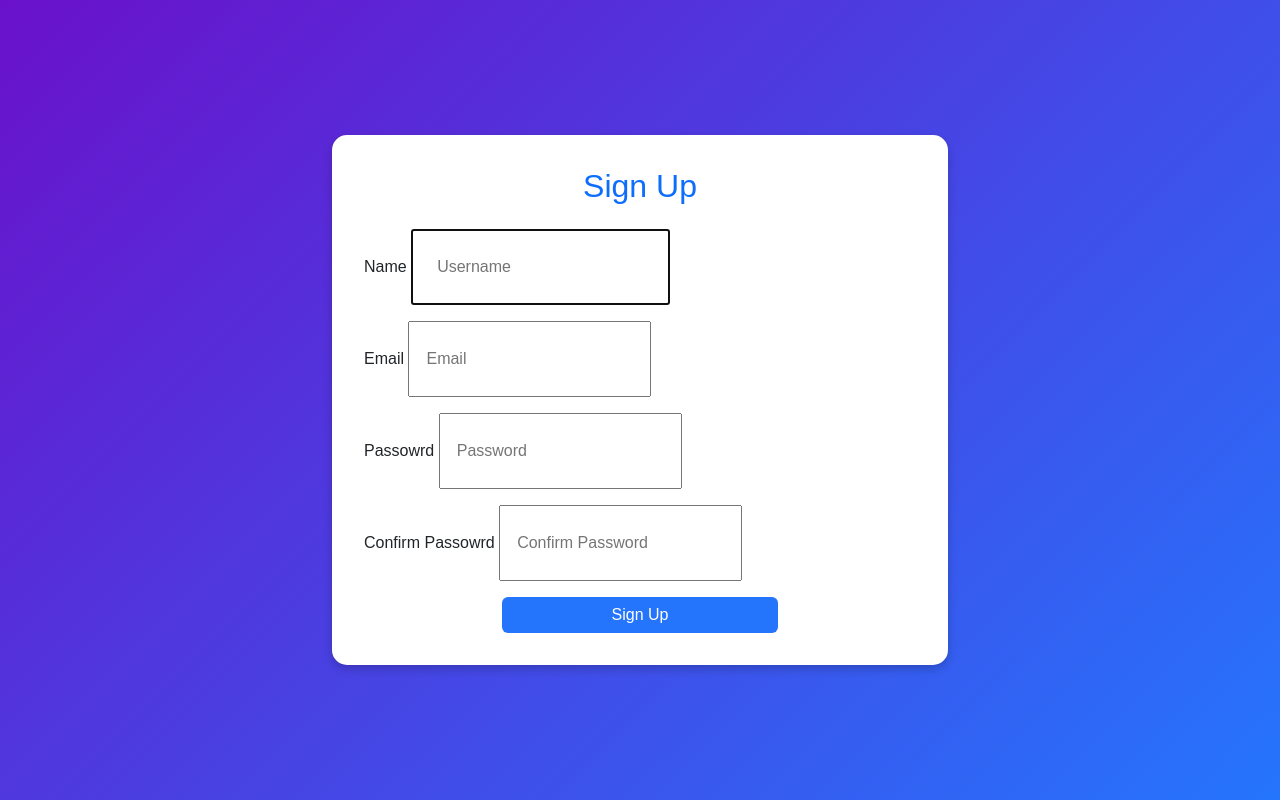
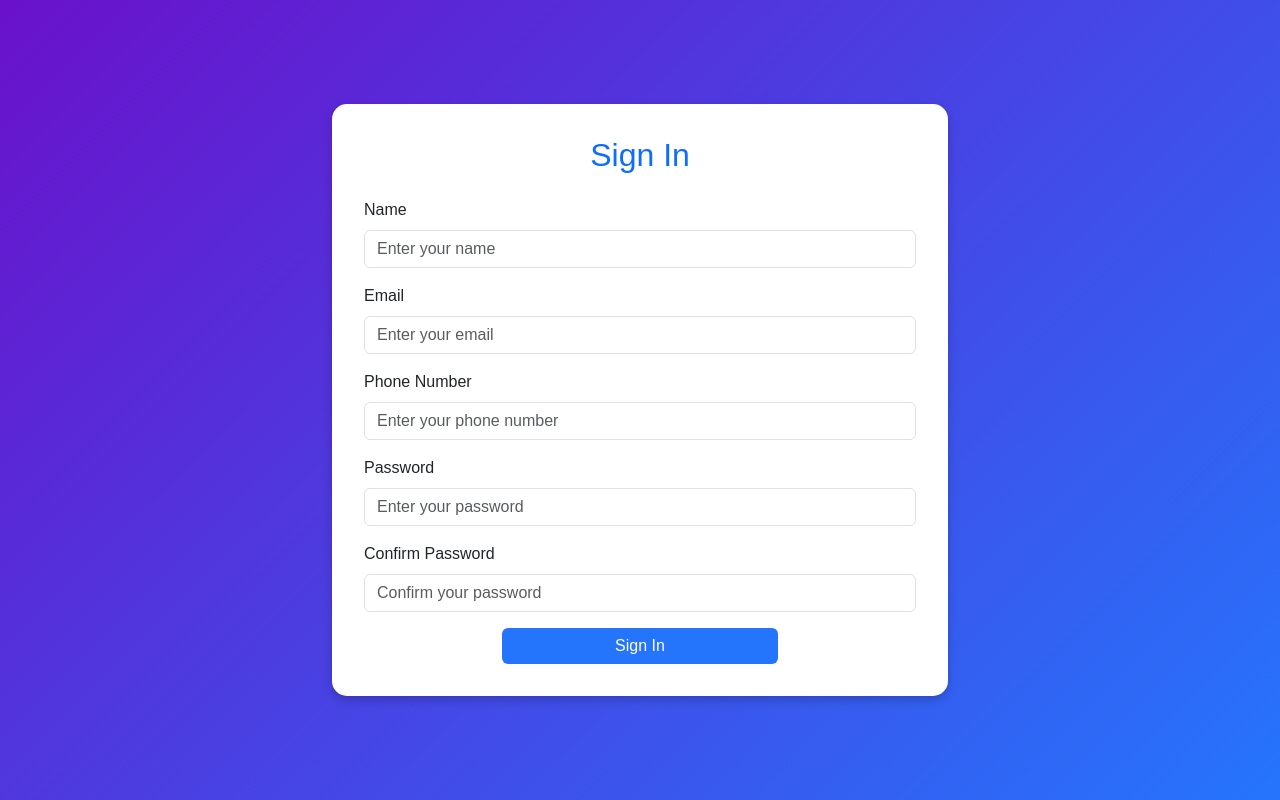
Before and after one commit to sidhantnaik/Car_Price_Prediction, a Django app: page /signup in a window 1280 px wide. Run offline with Django 5.2, Linux system fonts and the light colour scheme; some libraries are stand-ins or nearby versions.

Commit message:
Complete working project

```diff
--- a/Car_Price_Prediction/Home/admin.py
+++ b/Car_Price_Prediction/Home/admin.py
@@ -1,5 +1,6 @@
 from django.contrib import admin
-from Home.models import Contact
+from Home.models import Contact,UserData
 
 # Register your models here.
 admin.site.register(Contact)
+admin.site.register(UserData)
--- a/Car_Price_Prediction/Home/forms.py
+++ /dev/null
@@ -1,58 +0,0 @@
-from django import forms
-# from django.contrib.auth.forms import UserCreationForm, AthenticationForm
-# from django.contrib.auth.forms import AuthenticationForm
-from django.contrib.auth.forms import UserCreationForm, AuthenticationForm
-from django.contrib.auth.models import User
-
-
-class LoginForm(AuthenticationForm):
-    username = forms.CharField(
-        widget=forms.TextInput(
-            attrs={"placeholder": "Username", "class": "w-full px-4 p-4 rounded-xl"}
-        )
-    )
-    password = forms.CharField(
-        widget=forms.PasswordInput(
-            attrs={"placeholder": "Password", "class": "w-full px-3 p-4 rounded-xl"}
-        )
-    )
-
-
-class SignupForm(UserCreationForm):
-    class Meta:
-        model = User
-        fields = ( "username", "email", "password1", "password2")
-
-    username = forms.CharField(
-        widget=forms.TextInput(
-            attrs={"placeholder": "Username", "class": "w-full px-4 p-4 rounded-xl"}
-        )
-    )
-
-    email = forms.EmailField(
-        widget=forms.EmailInput(
-            attrs={"placeholder": "Email", "class": "w-full px-3 p-4 rounded-xl"}
-        )
-    )
-
-    # phone = forms.IntegerField(
-    #     max_value=12,
-    #     widget=forms.PasswordInput(
-    #         attrs={"placeholder": "Mobile", "class": "w-full px-3 p-4 rounded-xl"}
-    #     )
-    # )
-
-    password1 = forms.CharField(
-        widget=forms.PasswordInput(
-            attrs={"placeholder": "Password", "class": "w-full px-3 p-4 rounded-xl"}
-        )
-    )
-
-    password2 = forms.CharField(
-        widget=forms.PasswordInput(
-            attrs={
-                "placeholder": "Confirm Password",
-                "class": "w-full px-3 p-4 rounded-xl",
-            }
-        )
-    )
--- a/Car_Price_Prediction/Home/helper.py
+++ b/Car_Price_Prediction/Home/helper.py
@@ -72,6 +72,7 @@ class GETDATA:
         model = RandomForestRegressor()
         model.fit(X_train, y_train)
 
+
         input_row = pd.DataFrame([{
             'name': int(input_data['name']),
             'year': int(input_data['year']),
--- a/Car_Price_Prediction/Home/urls.py
+++ b/Car_Price_Prediction/Home/urls.py
@@ -1,17 +1,16 @@
 from django.contrib import admin
 from django.urls import path
 from Home import views
-from django.contrib.auth import views as auth_views
-from Home.forms import LoginForm
+
 
 app_name = 'home'
 
 urlpatterns = [
-        path("", views.index, name='home' ),
+        path("index", views.index, name='home' ),
         path("about",views.about,name='about'),
         path("contact",views.contact,name='contact'),
-        # path("login",views.login,name='login'),
-        path("login",auth_views.LoginView.as_view(template_name='login.html',authentication_form=LoginForm),name='login'),
-        path("signup",views.signup,name='signup'),
+        path("login",views.loginUser,name='login'),
+        path("signup",views.signupUser,name='signup'),
         path("logout",views.logoutUser,name='logout'),
+        path("",views.loginUser,name='default'),
 ]
--- a/Car_Price_Prediction/Home/views.py
+++ b/Car_Price_Prediction/Home/views.py
@@ -1,13 +1,13 @@
 from django.http import JsonResponse
 from django.shortcuts import render,HttpResponse,redirect
 from datetime import datetime
-from Home.models import Contact,Signin
+from Home.models import Contact,UserData
 from django.contrib.auth.models import User
 from django.contrib.auth import logout,authenticate,login
 from django.contrib import messages
 from Home.helper import GETDATA
+from django.contrib.auth.hashers import make_password,check_password
 
-from .forms import SignupForm
 
 
 def index(request):
@@ -17,16 +17,16 @@ def index(request):
     if request.method == "POST":
         input_data = {
             'name': request.POST.get('car_brand'),
-            'year': int(request.POST.get('year')),
-            'km': float(request.POST.get('km')),
+            'year': request.POST.get('year'),
+            'km': request.POST.get('km'),
             'fuel': request.POST.get('fuel_type'),
             'seller_type': request.POST.get('seller_type'),
             'transmission': request.POST.get('transmission'),
             'owner': request.POST.get('owner'),
-            'mileage': float(request.POST.get('mileage')),
-            'engine': float(request.POST.get('engine')),
-            'max_power': float(request.POST.get('max_pow')),
-            'seats': int(request.POST.get('seats')),
+            'mileage': request.POST.get('mileage'),
+            'engine': request.POST.get('engine'),
+            'max_power': request.POST.get('max_pow'),
+            'seats': request.POST.get('seats'),
         }
 
         prediction = data_getter.get_prediction(input_data)
@@ -34,39 +34,6 @@ def index(request):
 
     return render(request, 'index.html', context)
 
-
-# def loginUser(request):
-#     if request.method == "POST":
-#         username = request.POST.get('username')
-#         password = request.POST.get('password')
-
-#         user = authenticate(username=username, password=password)
-
-#         if user is not None:
-#             login(request, user)
-#             return redirect("/index")
-#         else:
-#             messages.error(request, "Invalid username or password.")
-#             return render(request, "login.html")
-
-#     return render(request, "login.html")
-
-# def signup(request):
-#     if request.method == "POST":
-#         name = request.POST.get('name')
-#         email = request.POST.get('email')
-#         phone = request.POST.get('phone')
-#         passw = request.POST.get('passw')
-#         confpass=request.POST.get('confpass')
-
-#         if confpass==passw:
-#             signin = Signin(name=name, email=email, phone=phone,passw=passw)
-#             signin.save()
-#             messages.success(request,"Sign in succefully.")
-#         else:
-#             messages.warning(request,"unable to Sign in. ")
-
-#     return render(request, "signup.html")
 
 def about(request):
     messages.success(request,"ohh yeah !")
@@ -88,19 +55,37 @@ def logoutUser(request):
     return redirect('/login')
 
 
-def signup(request):
+def signupUser(request):
     if request.method=='POST':
-        form=SignupForm(request.POST)
+        name = request.POST['name']
+        email = request.POST['email']
+        phone=request.POST['phone']
+        password = request.POST['passw']
+        confirm_password = request.POST['confpass']
 
-        if form.is_valid():
-            form.save()
+        if password==confirm_password:
+            user = UserData(name=name, email=email, phone=phone, password=make_password(password))
+            user.save()
+            # messages.success(request,"your data is submitted succefully.")
+        return redirect('/login')
 
-            return redirect('/login/')
+    return render(request, 'signup.html')
 
-    else:
-        form=SignupForm()
 
-    return render(request,'signup.html',
-                  {
-                      'form':form
-                  })
+def loginUser(request):
+    if request.method == 'POST':
+        name = request.POST['name']
+        password = request.POST['password']
+
+        try:
+            user = UserData.objects.get(name=name)
+        except UserData.DoesNotExist:
+            return render(request, 'login.html', {'error': 'Invalid email or password'})
+
+        if check_password(password, user.password):
+            # Perform login (set session, etc.)
+            return redirect('/index')
+        else:
+            return render(request, 'login.html', {'error': 'Invalid user or password'})
+
+    return render(request,"login.html")
--- a/Car_Price_Prediction/Templates/add_new_car_data.html
+++ b/Car_Price_Prediction/Templates/add_new_car_data.html
@@ -4,7 +4,7 @@
 <h1>Add New Car Data</h1>
 
 {% if message %}
-<div class="alert alert-success">{{ message }}</div>
+<div class="alert alert-success alert-dismissiible fade show">{{ message }}</div>
 {% endif %}
 
 <form method="post">
--- a/Car_Price_Prediction/Templates/index.html
+++ b/Car_Price_Prediction/Templates/index.html
@@ -9,7 +9,6 @@
                 <h2 class="mx-4">Car Price Prediction</h2>
             </div>
             <br>
-            <h4 class="text-center">Welocme {{request.user}}</h4>
             <div class="card-body">
                 <form id="predictionForm">
                     {% csrf_token %}
@@ -28,7 +27,7 @@
                         <!-- Year of Launch -->
                         <div class="form-group mb-4">
                             <label for="year" class="form-label">Select Year</label>
-                            <input type="range" name="year" id="year" max="2023" min="1990" class="form-range border-primary" oninput="updateYearValue(this.value)">
+                            <input type="range"  name="year" id="year" max="2023" min="1990" class="form-range border-primary"  oninput="updateYearValue(this.value)">
                             <small id="year_value" class="form-text text-muted">Year: 1990</small>
                         </div> <br>
 
--- a/Car_Price_Prediction/Templates/login.html
+++ b/Car_Price_Prediction/Templates/login.html
@@ -1,3 +1,4 @@
+
 <!DOCTYPE html>
 <html lang="en">
 
@@ -44,11 +45,11 @@
 <body class="d-flex justify-content-center align-items-center">
     <div class="form-container col-10 col-md-8 col-lg-5">
         <h2 class="text-center text-primary mb-4">Login</h2>
-        <form method="post" action="/">
+        <form method="post" action="/login">
             {% csrf_token %}
             <div class="mb-3">
                 <label for="txtuser" class="form-label">Username</label>
-                <input type="text" id="txtuser" name="username" class="form-control" placeholder="Enter your name" required>
+                <input type="text" id="txtuser" name="name" class="form-control" placeholder="Enter your name" required>
             </div>
             <div class="mb-3">
                 <label for="txtpass" class="form-label">Password</label>
--- a/Car_Price_Prediction/Templates/signup.html
+++ b/Car_Price_Prediction/Templates/signup.html
@@ -1,15 +1,13 @@
 <!DOCTYPE html>
 <html lang="en">
+
 <head>
     <title>Sign In</title>
-    <link
-      rel="stylesheet"
-      href="/static/bootstrap-5.3.3-dist/bootstrap-5.3.3-dist/css/bootstrap.min.css"
-    />
+    <link rel="stylesheet" href="/static/bootstrap-5.3.3-dist/bootstrap-5.3.3-dist/css/bootstrap.min.css">
     <style>
         body {
             background: linear-gradient(135deg, #6a11cb, #2575fc);
-        font-family: "Poppins", sans-serif;
+            font-family: 'Poppins', sans-serif;
             min-height: 100vh;
         }
 
@@ -45,66 +43,35 @@
 
 <body class="d-flex justify-content-center align-items-center">
     <div class="container col-12 col-md-10 col-lg-6">
-      <form method="post" action="." class="form-container">
+        <form method="post" action="/signup" class="form-container">
             {% csrf_token %}
-        <h2 class="text-center text-primary mb-4">Sign Up</h2>
-
+            <h2 class="text-center text-primary mb-4">Sign In</h2>
             <div class="mb-3">
-          <label class="form-label"> Name</label>
-          {{form.username}}
+                <label for="name" class="form-label">Name</label>
+                <input type="text" name="name" id="name" class="form-control" placeholder="Enter your name" required>
             </div>
-
             <div class="mb-3">
-          <label class="form-label"> Email</label>
-          {{form.email}}
+                <label for="email" class="form-label">Email</label>
+                <input type="email" name="email" id="email" class="form-control" placeholder="Enter your email" required>
             </div>
-
             <div class="mb-3">
-          <label class="form-label"> Passowrd</label>
-          {{form.password1}}
+                <label for="phone" class="form-label">Phone Number</label>
+                <input type="text" name="phone" id="phone" maxlength="11" class="form-control" placeholder="Enter your phone number" required>
             </div>
-
             <div class="mb-3">
-          <label class="form-label"> Confirm Passowrd</label>
-          {{form.password2}}
+                <label for="password" class="form-label">Password</label>
+                <input type="password" name="passw" id="password" class="form-control" placeholder="Enter your password" required>
             </div>
-
-        {% if form.errors or form.non_field_errors %}
-        <div>
-          {% for field in form %} {{field.errors}} {% endfor %}
-          {{form.non_field_errors}}
+            <div class="mb-3">
+                <label for="confpass" class="form-label">Confirm Password</label>
+                <input type="password" name="confpass" id="confpass" class="form-control" placeholder="Confirm your password" required>
             </div>
-        {% endif %}
-
             <div class="text-center">
-          <button type="submit" class="btn btn-primary w-50">Sign Up</button>
+                <button type="submit" class="btn btn-primary w-50">Sign In</button>
             </div>
         </form>
     </div>
     <script src="/static/bootstrap-5.3.3-dist/js/bootstrap.bundle.min.js"></script>
 </body>
+
 </html>
-
-
-
-
-<!-- <div class="mb-3">
-    <label for="name" class="form-label">{{ form.name }}</label>
-    <input type="text" name="name" id="name" class="form-control" placeholder="Enter your name" required>
-</div>
-<div class="mb-3">
-    <label for="email" class="form-label">{{ form.email }}</label>
-    <input type="email" name="email" id="email" class="form-control" placeholder="Enter your email" required>
-</div>
-<div class="mb-3">
-    <label for="phone" class="form-label">{{ form.phone }}</label>
-    <input type="text" name="phone" id="phone" maxlength="11" class="form-control" placeholder="Enter your phone number" required>
-</div>
-<div class="mb-3">
-    <label for="password" class="form-label">{{ form.password1 }}</label>
-    <input type="password" name="passw" id="password" class="form-control" placeholder="Enter your password" required>
-</div>
-<div class="mb-3">
-    <label for="confpass" class="form-label">{{ form.password2 }}</label>
-    <input type="password" name="confpass" id="confpass" class="form-control" placeholder="Confirm your password" required>
-</div> -->
```
Also changed, not shown: Car_Price_Prediction/Home/models.py (+7 -2 lines), Car_Price_Prediction/Data/Cardetails.csv, Car_Price_Prediction/Home/migrations/0003_rename_signin_userdata_and_more.py (added), Car_Price_Prediction/db.sqlite3. Lines whose indentation alone changed are shown as unchanged.
